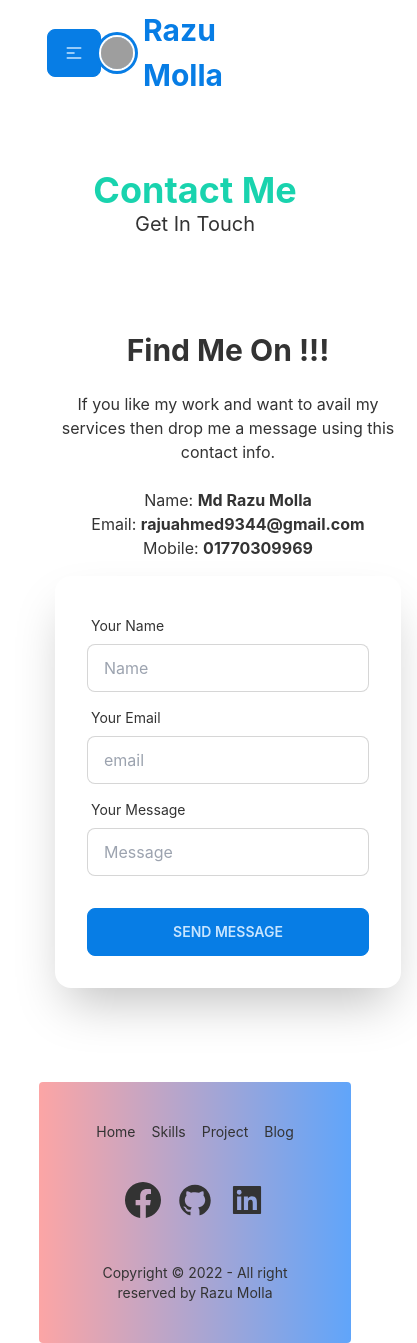
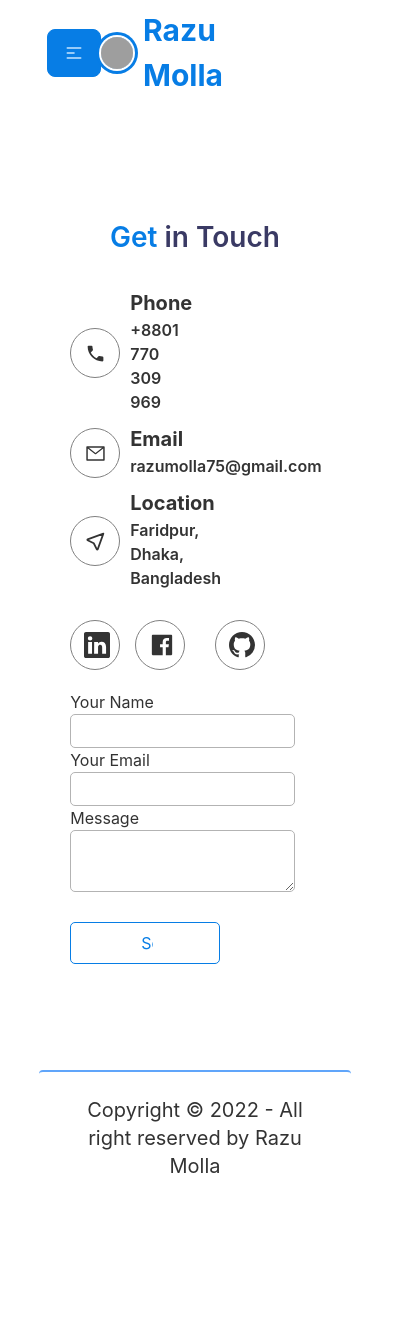
Before and after one commit to razumolla/my-portfolio, a React (Create React App) app: page /contact in a window 390 px wide. Shown: the whole page, 417 px wide, since content can reach past the window. After the commit the page ends 1204 px from the top, so only its background shows below. Built offline with nearby package versions, Linux system fonts and the light colour scheme; grey boxes are pictures that could not be loaded.

Commit message:
Contact with emailjs ant top btn

```diff
--- a/package.json
+++ b/package.json
@@ -3,6 +3,7 @@
   "version": "0.1.0",
   "private": true,
   "dependencies": {
+    "@emailjs/browser": "^3.7.0",
     "@testing-library/jest-dom": "^5.16.4",
     "@testing-library/react": "^13.3.0",
     "@testing-library/user-event": "^13.5.0",
@@ -13,6 +14,8 @@
     "react-icons": "^4.6.0",
     "react-router-dom": "^6.3.0",
     "react-scripts": "5.0.1",
+    "react-scroll-to-top": "^3.0.0",
+    "react-toastify": "^9.0.8",
     "react-tsparticles": "^2.0.6",
     "react-type-animation": "^2.1.1",
     "tsparticles": "^2.0.6",
--- /dev/null
+++ b/src/components/Contact/Contact.css
@@ -0,0 +1,285 @@
+
+.contact-page-title h2{
+    font-size: 28px;
+    font-weight: 600;
+    color: #077DE5;
+    text-align: center;
+    margin-bottom: 30px;
+    padding-top: 30px;
+}
+.contact-page-title span{
+    color: #3a3a64;
+}
+.contact-section{
+    width: 80%;
+    margin: auto;
+    display: flex;
+    justify-content: space-evenly;
+}
+.info-icon{
+    width: 40%;
+    display: flex;
+    flex-direction: column;
+}
+.social-network{
+    display: flex;
+    justify-content: flex-start;
+    margin-top: 20px;
+    text-align: center;
+}
+.linkedin{
+    padding: 10px 0 0 10px;
+    font-size: 26px;
+    height: 50px;
+    width: 50px;
+    border: 1px solid gray;
+    border-radius: 50%;
+    display: inline-block;
+    margin-right: 15px;
+}
+.fb{
+    padding: 10px 0 0 10px;
+    font-size: 26px;
+    height: 50px;
+    width: 50px;
+    border: 1px solid gray;
+    border-radius: 50%;
+    display: inline-block;
+}
+.github{
+    padding: 10px 0 0 10px;
+    font-size: 26px;
+    height: 50px;
+    width: 50px;
+    border: 1px solid #4A5055;
+    border-radius: 50%;
+    display: inline-block;
+    margin-left: 15px;
+}
+.icon-details{
+    display: flex;
+    align-items: center;
+    margin-bottom: 10px;
+}
+.icon{
+    margin: 4px 10px 0 0;
+    padding: 6px 0 0 6px;
+    font-size: 26px;
+    height: 40px;
+    width: 40px;
+    border: 1px solid gray;
+    border-radius: 50%;
+    display: inline-block;
+}
+.info h5{
+    font-size: 20px;
+    font-weight: 700;
+}
+.info p{
+    font-weight: 600;
+}
+.contact-form{
+    width: 60%;
+}
+.contact-form input{
+    width: 80%;
+    padding: 4px 0;
+}
+.contact-form input:focus{
+    outline: none;
+    padding-left: 15px;
+}
+.contact-form textarea{
+    width: 80%;
+    padding: 6px 0;
+    border: 1px solid #b3b3b3;
+    border-radius: 5px;
+}
+.contact-form textarea:focus{
+    outline: none;
+    padding-left: 15px;
+
+}
+.name-email{
+    border: 1px solid #b3b3b3;
+    border-radius: 5px;
+}
+.message-submit-button{
+    width: 30%;
+    display: flex;
+    align-items: center;
+    border: 1px solid #077DE5;
+    padding: 4px 32px;
+    border-radius: 5px;
+    margin-bottom: 50px;
+    cursor: pointer;
+    color: #077DE5;
+}
+.message-submit-button input{
+    cursor: pointer;
+}
+
+/* 376px to Max- 425px Mobile View */
+@media only screen and (max-width: 425px) {
+    .contact-section {
+        width: 80%;
+        margin: auto;
+        display: flex;
+        flex-direction: column;
+        justify-content: space-evenly;
+    }
+    .icon {
+        margin: 4px 10px 0 0;
+        padding: 14px 13px 0px 14px;
+        font-size: 21px;
+        height: 50px;
+        width: 50px;
+        border: 1px solid gray;
+        border-radius: 50%;
+        display: inline-block;
+    }
+    .linkedin {
+        padding: 11px 13px 0 13px;
+        font-size: 26px;
+        height: 50px;
+        width: 50px;
+        border: 1px solid gray;
+        border-radius: 50%;
+        display: inline-block;
+        margin-right: 15px;
+    }
+    .fb {
+        padding: 11px 13px 0 13px;
+        font-size: 26px;
+        height: 50px;
+        width: 50px;
+        border: 1px solid gray;
+        border-radius: 50%;
+        display: inline-block;
+        margin-right: 15px;
+    }
+    .github {
+        padding: 11px 13px 0 13px;
+        font-size: 26px;
+        height: 50px;
+        width: 50px;
+        border: 1px solid gray;
+        border-radius: 50%;
+        display: inline-block;
+        margin-right: 15px;
+    }
+    .contact-form {
+        width: 60%;
+        margin-top: 20px;
+    }
+    .contact-form input {
+        width: 150%;
+        padding: 4px 0;
+    }
+    .contact-form textarea {
+        width: 150%;
+        padding: 6px 0;
+        border: 1px solid #b3b3b3;
+        border-radius: 5px;
+    }
+    .message-submit-button {
+        width: 100%;
+        display: flex;
+        align-items: center;
+        border: 1px solid #077DE5;
+        padding: 4px 70px;
+        border-radius: 5px;
+        margin-bottom: 50px;
+        cursor: pointer;
+        color: #077DE5;
+    }
+}
+/* 426px to Max- 768px Mobile View */
+@media only screen and (min-width:426px) and (max-width:768px) {
+    .contact-section {
+        width: 80%;
+        margin: auto;
+        display: flex;
+        flex-direction: column;
+        align-items: center;
+    }
+    .icon {
+        margin: 4px 10px 0 0;
+        padding: 8px 15px 8px 9px;
+        font-size: 21px;
+        height: 40px;
+        width: 40px;
+        border: 1px solid gray;
+        border-radius: 50%;
+        display: inline-block;
+    }
+    .linkedin {
+        padding: 11px 13px 0 13px;
+        font-size: 26px;
+        height: 50px;
+        width: 50px;
+        border: 1px solid gray;
+        border-radius: 50%;
+        display: inline-block;
+        margin-right: 15px;
+    }
+    .fb {
+        padding: 11px 13px 0 13px;
+        font-size: 26px;
+        height: 50px;
+        width: 50px;
+        border: 1px solid gray;
+        border-radius: 50%;
+        display: inline-block;
+        margin-right: 15px;
+    }
+    .github {
+        padding: 11px 13px 0 13px;
+        font-size: 26px;
+        height: 50px;
+        width: 50px;
+        border: 1px solid gray;
+        border-radius: 50%;
+        display: inline-block;
+        margin-right: 15px;
+    }
+    .contact-form {
+        width: 60%;
+        margin-top: 20px;
+    }
+    .contact-form input {
+        width: 100%;
+        padding: 4px 0;
+    }
+    .contact-form textarea {
+        width: 100%;
+        padding: 6px 0;
+        border: 1px solid #b3b3b3;
+        border-radius: 5px;
+    }
+    .message-submit-button {
+        width: 80%;
+        display: flex;
+        align-items: center;
+        border: 1px solid #077DE5;
+        padding: 4px 150px;
+        border-radius: 5px;
+        margin-bottom: 50px;
+        cursor: pointer;
+        color: #077DE5;
+    }
+}
+/* 769px to Max- 992px Tablet View */
+@media only screen and (min-width:769px) and (max-width:992px) {
+    .message-submit-button {
+        width: 30%;
+        display: flex;
+        align-items: center;
+        border: 1px solid #077DE5;
+        padding: 4px 32px;
+        border-radius: 5px;
+        margin-bottom: 50px;
+        cursor: pointer;
+        color: #077DE5;
+    }
+}
--- a/src/components/Contact/Contact.js
+++ b/src/components/Contact/Contact.js
@@ -1,53 +1,98 @@
-import React from 'react';
+import React, { useRef } from 'react';
+import { MdPhone } from 'react-icons/md';
+import { AiOutlineMail } from 'react-icons/ai';
+import { TbLocation } from 'react-icons/tb';
+import { BsLinkedin } from 'react-icons/bs';
+import { AiFillFacebook } from 'react-icons/ai';
+import { BsGithub } from 'react-icons/bs';
+import './Contact.css'
+import emailjs from '@emailjs/browser';
+import { toast, ToastContainer } from 'react-toastify';
+import 'react-toastify/dist/ReactToastify.css';
+import { FiSend } from 'react-icons/fi';
 
 const Contact = () => {
+    const form = useRef();
+
+    const sendEmail = (e) => {
+        e.preventDefault();
+
+        emailjs.sendForm('service_fiwyr8n', 'template_vrsyynb', form.current, 'nKgc_djBGbE5VBSu4')
+            .then((result) => {
+                console.log(result.text);
+            }, (error) => {
+                console.log(error.text);
+            })
+            .then(() => {
+                toast('Email Sent')
+                e.target.reset()
+
+            })
+            ;
+    };
     return (
-        <div>
-            <div className='text-center mt-16'>
-                <h1 className='text-4xl font-bold text-secondary'>Contact Me</h1>
-                <h3 className='text-xl'>Get In Touch</h3>
+        <div className='contact-container mt-20 mb-14'>
+            <div className="contact-page-title">
+                <h2>Get <span>in Touch</span></h2>
             </div>
-
-
-            <div className="hero min-h-screen ">
-                <div className="hero-content flex-col lg:flex-row-reverse">
-                    <div className="text-center lg:text-left lg:mx-20">
-                        <h1 className="text-3xl font-bold">Find Me On !!! </h1>
-                        <p className="py-6">If you like my work and want to avail my services then drop me a message using this contact info.
-                        </p>
-                        <p>Name: <span className='font-bold'> Md Razu Molla</span> </p>
-                        <p>Email: <span className='font-bold'> rajuahmed9344@gmail.com</span> </p>
-                        <p>Mobile: <span className='font-bold'>01770309969</span> </p>
-                    </div>
-
-                    <div className="card flex-shrink-0 w-full max-w-sm shadow-2xl bg-base-100">
-                        <div className="card-body">
-                            <div className="form-control">
-                                <label className="label">
-                                    <span className="label-text">Your Name</span>
-                                </label>
-                                <input type="text" placeholder="Name" className="input input-bordered" />
+            <div className="contact-section">
+                <div className="info-icon">
+                    <div className="contact-info">
+                        <div className="icon-details">
+                            <div className="icon">
+                                <MdPhone />
                             </div>
-                            <div className="form-control">
-                                <label className="label">
-                                    <span className="label-text">Your Email</span>
-                                </label>
-                                <input type="text" placeholder="email" className="input input-bordered" />
+                            <div className="info">
+                                <h5>Phone</h5>
+                                <p>+8801 770 309 969</p>
                             </div>
-                            <div className="form-control">
-                                <label className="label">
-                                    <span className="label-text">Your Message</span>
-                                </label>
-                                <input type="text" placeholder="Message" className="input input-bordered" />
+                        </div>
+                        <div className="icon-details">
+                            <div className="icon">
+                                <AiOutlineMail />
                             </div>
-                            <div className="form-control mt-6">
-                                <button className="btn btn-primary">Send Message</button>
+                            <div className="info">
+                                <h5>Email</h5>
+                                <p>razumolla75@gmail.com</p>
+                            </div>
+                        </div>
+                        <div className="icon-details">
+                            <div className="icon">
+                                <TbLocation />
+                            </div>
+                            <div className="info">
+                                <h5>Location</h5>
+                                <p>Faridpur, Dhaka, Bangladesh</p>
                             </div>
                         </div>
                     </div>
+                    <div className="social-network">
+                        <div className="linkedin">
+                            <a target='-blank' href="https://www.linkedin.com/in/razu-molla/"><BsLinkedin /></a>
+                        </div>
+                        <div className="fb">
+                            <a target='-blank' href="https://www.facebook.com/razu.molla75bd"><AiFillFacebook /></a>
+                        </div>
+                        <div className="github">
+                            <a target='-blank' href="https://github.com/razumolla"><BsGithub /></a>
+                        </div>
+                    </div>
                 </div>
+
+                <form className='contact-form' ref={form} onSubmit={sendEmail}>
+                    <label>Your Name</label> <br />
+                    <input className='name-email' type="text" name="user_name" required /> <br />
+                    <label>Your Email</label> <br />
+                    <input className='name-email' type="email" name="user_email" required /> <br />
+                    <label>Message</label><br />
+                    <textarea name="message" required /><br /> <br />
+                    <div className='message-submit-button'>
+                        <FiSend />
+                        <input type="submit" value="Send" />
+                    </div>
+                </form>
             </div>
-
+            <ToastContainer />
         </div>
     );
 };
--- a/src/components/Footer/Footer.js
+++ b/src/components/Footer/Footer.js
@@ -1,49 +1,13 @@
 import React from 'react';
-import { BsFacebook } from 'react-icons/bs';
-import { AiFillGithub } from 'react-icons/ai';
-import { AiFillLinkedin } from 'react-icons/ai';
+import ScrollToTop from "react-scroll-to-top";
 
 const Footer = () => {
     return (
-        <footer className="footer footer-center p-10 rounded bg-gradient-to-r from-red-300 to-blue-400">
-            <div className="grid grid-flow-col gap-4">
-                <a href='/home' className="link link-hover">Home</a>
-                <a href='/skills' className="link link-hover">Skills</a>
-                <a href='/projects' className="link link-hover">Project</a>
-                <a href='/blog' className="link link-hover">Blog</a>
-            </div>
-            <div>
-                <div className="grid grid-flow-col gap-4">
-                    <div className=' justify-center flex'>
+        <footer className="footer footer-center p-6 rounded text-2xl border-t-2 border-blue-400">
 
-                        <div>
-                            <a href='https://www.facebook.com/profile.php?id=100010189419477' target='_blank'>
-                                <button className=" mx-2 text-4xl ">
-                                    <BsFacebook />
-                                </button>
-                            </a>
-                        </div>
-                        <div>
-                            <a href='https://github.com/razumolla' target='_blank' >
-                                <button className=" mx-2 text-4xl ">
-                                    <AiFillGithub />
-                                </button>
-                            </a>
-                        </div>
-                        <div>
-                            <a href='https://www.linkedin.com/in/razu-molla/' target='_blank' >
-                                <button className=" mx-2 text-4xl">
-                                    <AiFillLinkedin />
-                                </button>
-                            </a>
-                        </div>
+            <p className='text-xl'>Copyright © 2022 - All right reserved by Razu Molla</p>
 
-                    </div>
-                </div>
-            </div>
-            <div>
-                <p>Copyright © 2022 - All right reserved by Razu Molla</p>
-            </div>
+            <ScrollToTop smooth  color="blue" top="1000"/>
         </footer>
     );
 };
```
Also changed, not shown: src/components/Skills/Skills.js (+4 -6 lines), 1 other file (tests, documents, lock files or other folders).
